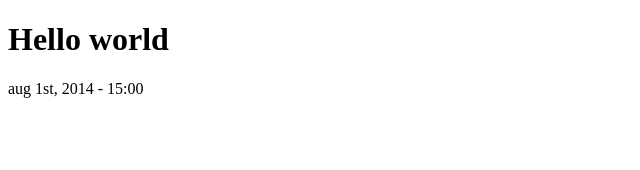
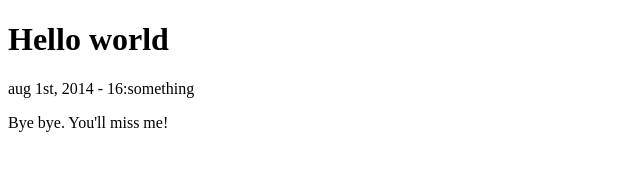
Before and after one commit to spil-stevengunneweg/docker-test-project, a plain HTML site: page index.html in a window 1280 px wide. Shown: the whole page, without its empty margins (0-640 px from the left). Drawn offline with Linux system fonts and the light colour scheme.

Commit message:
Hackday final presentation changes

```diff
--- a/index.html
+++ b/index.html
@@ -5,6 +5,7 @@
 </head>
 <body>
 	<h1>Hello world</h1>
-	<p>aug 1st, 2014 - 15:00</p>
+	<p>aug 1st, 2014 - 16:something</p>
+	<p>Bye bye. You'll miss me!</p>
 </body>
 </html>
```
